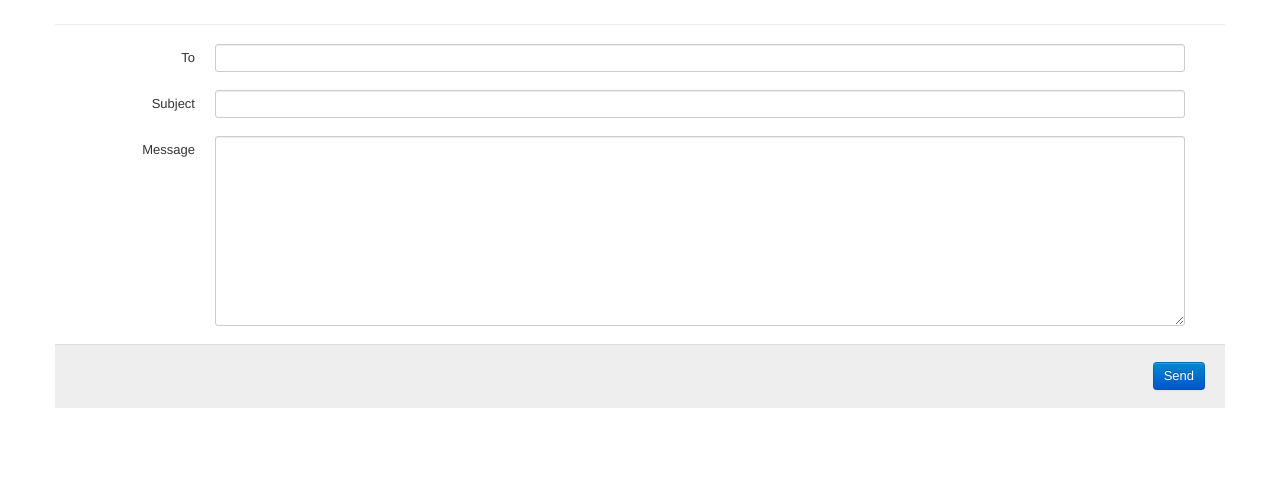
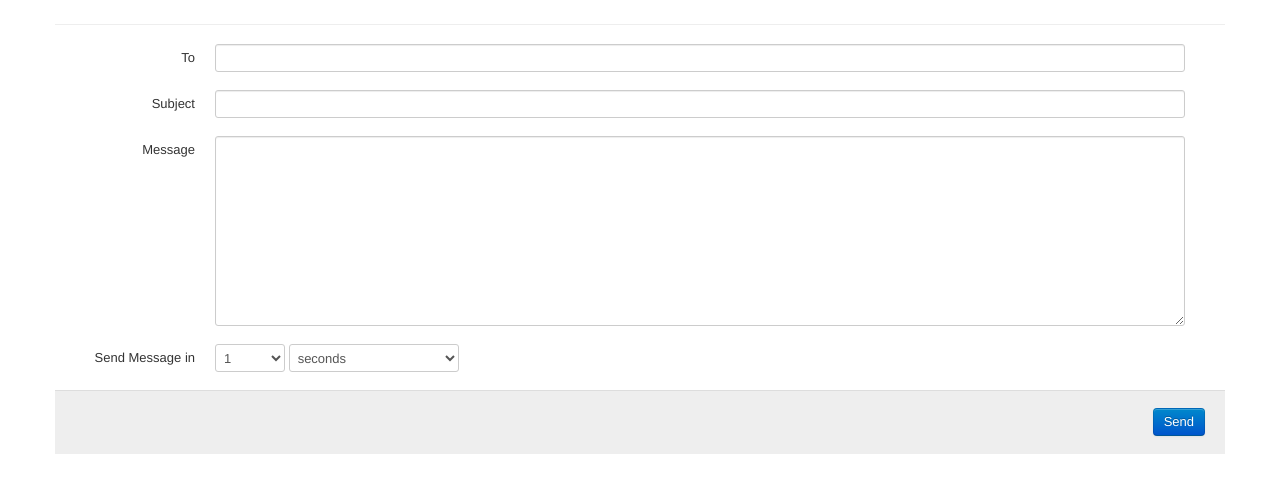
Before and after one commit to theycallmeswift/heroku-unicorn-scheduler, a plain HTML site: page public/index.html in a window 1280 px wide. Shown: the part 57-550 px from the top of the page. Drawn offline with nearby package versions, Linux system fonts and the light colour scheme.

Commit message:
Scheduling is working now.

```diff
--- a/public/index.html
+++ b/public/index.html
@@ -47,6 +47,30 @@
               </div>
             </div>
 
+            <div class="control-group">
+              <label class="control-label">Send Message in </label>
+              <div class="controls docs-input-sizes">
+                <select name="length" class="span1">
+                  <option value="1">1</option>
+                  <option value="2">2</option>
+                  <option value="3">3</option>
+                  <option value="5">5</option>
+                  <option value="7">7</option>
+                  <option value="30">30</option>
+                  <option value="60">60</option>
+                  <option value="365">365</option>
+                </select>
+                <select name="unit" class="span2">
+                  <option value="1">seconds</option>
+                  <option value="60">minutes</option>
+                  <option value="3600">hours</option>
+                  <option value="86400">days</option>
+                  <option value="604800">weeks</option>
+                  <option value="2592000">months</option>
+                </select>
+              </div>
+            </div>
+
             <div class="form-actions">
               <button type="submit" id="submit" class="btn btn-primary pull-right">Send</button>
             </div>
```
Also changed, not shown: 8 other files.
